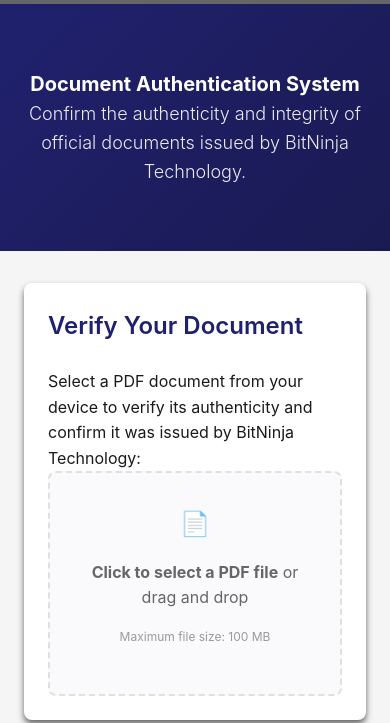
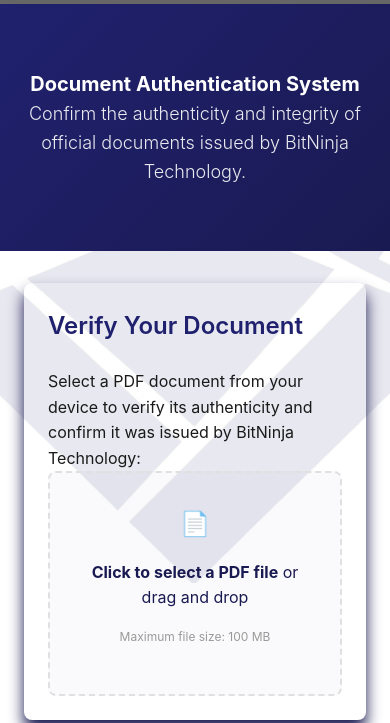
Before and after one commit to el-ninja-con-gafas/document-authenticator, a plain HTML site: page index.html in a window 390 px wide. Shown: the part 139-862 px from the top of the page. Drawn offline with Linux system fonts and the light colour scheme.

Commit message:
refactor: standardise UI colours and visual hierarchy refactor: improve layout responsiveness and visual consistency
- Added CSS variables for error and success states to ensure consistent theming.
- Introduced a fixed, low-opacity background logo watermark.
- Improved header layout with flexible spacing, wrapping, and subtle hover animation.
- Standardised card shadows and removed redundant background colours.
- Updated upload, progress, and message styles to rely on design tokens.
- Simplified error handling UI by removing inline styles in rendered HTML.
- Removed unnecessary inline styles from action buttons for cleaner markup.

```diff
--- a/css/style.css
+++ b/css/style.css
@@ -8,6 +8,10 @@
   --color-text: #1a1a1a;
   --color-text-secondary: #666666;
   --color-border: #e0e0e0;
+  --color-error: #ef4444;
+  --color-error-dark: #991b1b;
+  --colour-success: #22c55e;
+  --colour-success-dark: #166534;
 
   --spacing-xs: 4px;
   --spacing-sm: 8px;
@@ -41,6 +45,29 @@
   --letter-spacing: -0.5px;
 }
 
+*,
+*::before,
+*::after {
+  box-sizing: inherit;
+}
+
+body::before {
+  content: '';
+  position: fixed;
+  top: 50%;
+  left: 50%;
+  transform: translate(-50%, -50%);
+  width: 600px;
+  height: 600px;
+  background-image: url('/images/logo.png');
+  background-repeat: no-repeat;
+  background-position: center;
+  background-size: contain;
+  opacity: 0.1;
+  z-index: -1;
+  pointer-events: none;
+}
+
 * {
   margin: 0;
   padding: 0;
@@ -50,8 +77,30 @@
 html, body {
   font-family: var(--font-family);
   color: var(--color-text);
-  background: var(--color-background);
   line-height: 1.6;
+}
+
+*,
+*::before,
+*::after {
+  box-sizing: inherit;
+}
+
+body::before {
+  content: '';
+  position: fixed;
+  top: 50%;
+  left: 50%;
+  transform: translate(-50%, -50%);
+  width: 600px;
+  height: 600px;
+  background-image: url('/document-authenticator/images/logo.png');
+  background-repeat: no-repeat;
+  background-position: center;
+  background-size: contain;
+  opacity: 0.1;
+  z-index: -1;
+  pointer-events: none;
 }
 
 .header {
@@ -62,12 +111,20 @@
   align-items: center;
   gap: var(--spacing-md);
   box-shadow: var(--shadow-md);
+  justify-content: space-between;
+  flex-wrap: wrap;
 }
 
 .header img {
   height: 75px;
   width: auto;
   display: block;
+  flex-shrink: 0;
+  transition: transform var(--duration-normal) var(--ease-standard);
+}
+
+.header img:hover {
+  transform: scale(1.03);
 }
 
 .header-content h1 {
@@ -155,7 +212,6 @@
 }
 
 .info-box {
-  background: rgba(32, 33, 110, 0.05);
   border: 1px solid var(--color-primary);
   border-radius: var(--radius-lg);
   padding: var(--spacing-lg);
@@ -195,7 +251,6 @@
 }
 
 .info-box pre {
-  background: #f3f4f6;
   color: var(--color-text);
   font-size: var(--font-size-md);
   margin: var(--spacing-md) 0;
@@ -207,7 +262,6 @@
 }
 
 .metadata {
-  background: var(--color-background);
   padding: var(--spacing-md);
   border-radius: var(--radius-md);
   margin: var(--spacing-lg) 0;
@@ -265,10 +319,9 @@
 }
 
 .verification-card {
-  background: var(--color-surface);
   border-radius: var(--radius-md);
   padding: var(--spacing-lg);
-  box-shadow: var(--shadow-md);
+  box-shadow: var(--shadow-lg);
   margin: var(--spacing-lg) 0;
 }
 
@@ -301,8 +354,7 @@
 }
 
 .upload-section:hover {
-  border-color: var(--color-primary);
-  background: rgba(32, 33, 110, 0.05);
+  border-color: var(--color-primary-dark);
 }
 
 .upload-section input[type="file"] {
@@ -321,14 +373,14 @@
 
 .upload-section p {
   font-size: var(--font-size-md);
-  color: var(--color-text-secondary);
+  color: var(--color-primary-dark);
   margin-bottom: var(--spacing-md);
 }
 
 .progress-bar {
   width: 100%;
   height: 4px;
-  background: var(--color-border);
+  background: var(--color-accent);
   border-radius: var(--radius-sm);
   margin: var(--spacing-lg) 0;
   overflow: hidden;
@@ -341,17 +393,16 @@
 
 .progress-fill {
   height: 100%;
-  background: var(--color-primary);
+  background: var(--color-primary-dark);
   width: 0%;
   transition: width 0.1s ease;
 }
 
 .error-message {
-  background: #fee2e2;
-  border-left: 4px solid #ef4444;
+  border-left: 4px solid var(--color-error);
   padding: var(--spacing-md);
   border-radius: var(--radius-sm);
-  color: #991b1b;
+  color: var(--color-error-dark);
   margin: var(--spacing-lg) 0;
   display: none;
 }
@@ -361,11 +412,10 @@
 }
 
 .success-message {
-  background: #dcfce7;
-  border-left: 4px solid #22c55e;
+  border-left: 4px solid var(--color-success);
   padding: var(--spacing-md);
   border-radius: var(--radius-sm);
-  color: #166534;
+  color: var(--colour-success-dark);
   margin: var(--spacing-lg) 0;
   display: none;
 }
@@ -389,17 +439,16 @@
 }
 
 .step-card {
-  background: var(--color-surface);
   border-radius: var(--radius-md);
   padding: var(--spacing-lg);
-  box-shadow: var(--shadow-md);
+  box-shadow: var(--shadow-lg);
   text-align: center;
   transition: all 0.3s ease;
 }
 
 .step-card:hover {
   transform: translateY(-4px);
-  box-shadow: var(--shadow-lg);
+  box-shadow: var(--shadow-md);
 }
 
 .step-number {
@@ -425,7 +474,7 @@
 
 .step-card p {
   font-size: var(--font-size-md);
-  color: var(--color-text-secondary);
+  color: var(--color-text);
   line-height: 1.6;
 }
 
--- a/js/render.js
+++ b/js/render.js
@@ -228,7 +228,7 @@
       </div>
 
       <div class="info-box">
-        <h3 style="color: #dc2626;">What should you do?</h3>
+        <h3>What should you do?</h3>
         <ol style="margin: 0; padding-left: var(--spacing-lg);">
           <li>Verify that you are using the correct document file</li>
           <li>Contact ${escapeHtml(ORGANIZATION_NAME)} to confirm document authenticity</li>
@@ -236,7 +236,7 @@
         </ol>
       </div>
 
-      <button class="access-button" onclick="location.reload();" style="width: 100%; margin-top: var(--spacing-lg);">Try Another Document</button>
+      <button class="access-button" onclick="location.reload();">Try Another Document</button>
     </div>
   `;
 }
```
